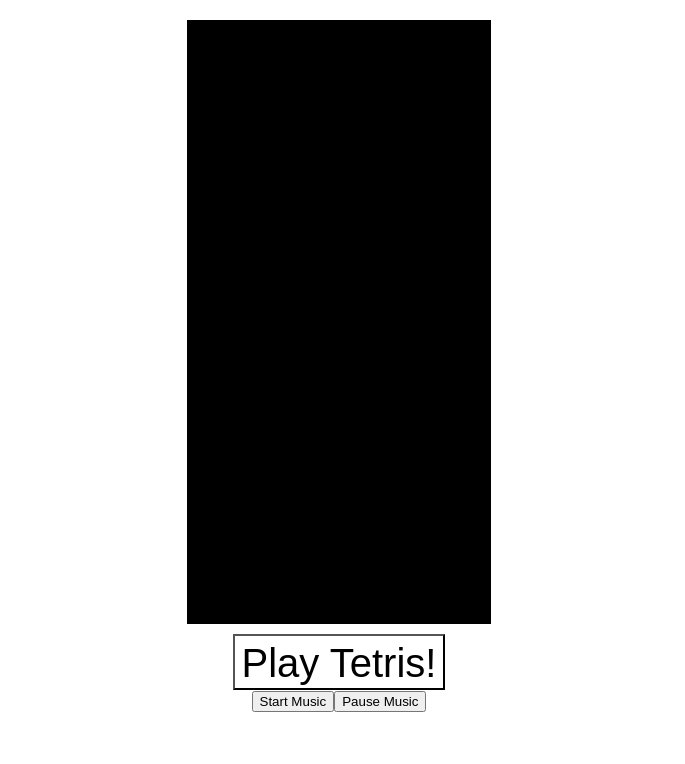
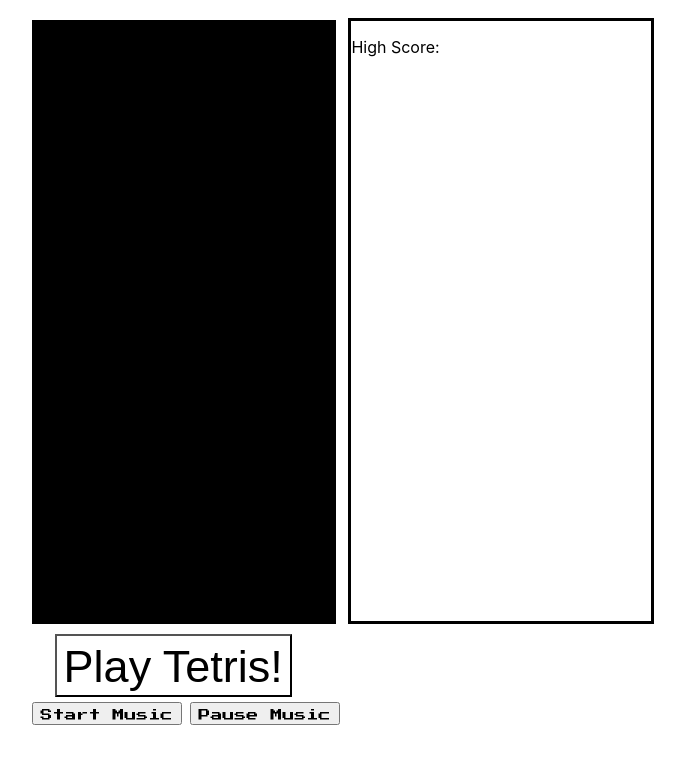
Before and after one commit to ablueplatypus/Drop-A-Block, a React (Create React App) app: page / in a window 1280 px wide. Shown: the top 764 px of the page, without its empty margins (301-986 px from the left). Built offline with nearby package versions, Linux system fonts and the light colour scheme.

Commit message:
added styling and the section where scores will be displayed

```diff
--- a/public/index.html
+++ b/public/index.html
@@ -3,6 +3,7 @@
   <head>
     <meta charset="utf-8" />
     <link rel="shortcut icon" href="%PUBLIC_URL%/Tetrislogo.png" />
+    <link rel="stylesheet" href="https://fonts.googleapis.com/css?family=Press+Start+2P">
     <meta
       name="viewport"
       content="width=device-width, initial-scale=1, shrink-to-fit=no"
--- a/src/App.css
+++ b/src/App.css
@@ -1,39 +1,9 @@
-/* CSS from React Creat App */
-.App {
-  text-align: center;
-}
-
-.App-logo {
-  animation: App-logo-spin infinite 20s linear;
-  height: 40vmin;
-  pointer-events: none;
-}
-
-.App-header {
-  background-color: #282c34;
-  min-height: 100vh;
-  display: flex;
-  flex-direction: column;
-  align-items: center;
-  justify-content: center;
-  font-size: calc(10px + 2vmin);
-  color: white;
-}
-
-.App-link {
-  color: #61dafb;
-}
-
-@keyframes App-logo-spin {
-  from {
-    transform: rotate(0deg);
-  }
-  to {
-    transform: rotate(360deg);
-  }
-}
-
  /* MY CSS */
+ .App {
+   display: flex;
+   flex-flow: row nowrap;
+   justify-content: center
+ }
 
 canvas {
   display: block;
@@ -45,12 +15,39 @@
 #playbutton {
   /* width: 100px;
   height: 100px; */
-  cursor: crosshair;
+  cursor: pointer;
   background-color: white;
-  display: block;
+  flex: initial;
   font-family: Arcade, ZCOOL QingKe HuangYou, Arial, sans-serif;
-  font-size: 40px;
+  font-size: 45px;
   padding: 5px 7px 2px;
-  margin: auto;
+  margin-left: 31px;
   margin-top: 10px;
 }
+
+.scores {
+  border: solid 3px;
+  flex: initial;
+  margin-left: 0.3rem;
+  margin-top: 18px;
+  height: 600px;
+  order: 2;
+  width:300px;
+}
+
+.tetris {
+  width: 320px;
+  height: 620px;
+  flex: 0 1 auto;
+  order: 1;
+  position: relative;
+}
+
+.soundbuttons {
+  font-family: 'Press Start 2p', Arial, sans-serif;
+  font-size: 12px;
+  padding: 5px 7px 2px;
+  margin-top: 5px;
+  margin-left: 8px;
+  cursor: pointer;
+}
--- a/src/App.js
+++ b/src/App.js
@@ -9,6 +9,8 @@
   this.url = "https://ia800504.us.archive.org/33/items/TetrisThemeMusic/Tetris.mp3"
   this.lineClear = "http://www.vertigogaming.org/downloads/svencoop/sound/sc_tetris/clear.wav"
   this.piecePlaced = "http://www.bndclan.com/Bend3r/Bend3r/hl-content/cstrike/sound/tetris/fall.wav"
+  this.gameOverSound = "http://mattersofgrey.com/audio/superMarioBros-gameOver.mp3"
+  this.gameOverAudio = new Audio(this.gameOverSound)
   this.placedAudio = new Audio (this.piecePlaced)
   this.lineClearAudio = new Audio(this.lineClear)
   this.audio = new Audio(this.url)
@@ -38,6 +40,10 @@
     this.audio.currentTime = 0
   }
 
+  gameOverSoundHandler = () => {
+    this.gameOverAudio.play()
+  }
+
   playLineClear = () => {
     this.lineClearAudio.play()
   }
@@ -59,6 +65,9 @@
   render() {
     return (
         <div className="App">
+          <div className="scores">
+            <p>High Score:</p>
+          </div>
           <CanvasDrawing
             music={this.state}
             play={this.play}
@@ -66,6 +75,8 @@
             stopMusic={this.stop}
             lineClearSound={this.playLineClear}
             playFallSound={this.playFall}
+            gameOverSound={this.gameOverSoundHandler}
+            handleKeyPress={this.handleKeyPress}
             />
         </div>
     );
--- a/src/CanvasDrawing.js
+++ b/src/CanvasDrawing.js
@@ -54,6 +54,7 @@
     startGame: false,
     context: null,
     loopMusic: true,
+
     // selectedSound: 'place'
     // input: new InputManager(),
   }
@@ -69,27 +70,33 @@
     // this.state.input.bindKeys();
     const context = this.refs.canvas.getContext('2d')
     this.setState({context: context})
+    // document.onkeydown = (e) => {
+    //   let keys = {
+    //       37: 'left',
+    //       39: 'right',
+    //       40: 'down',
+    //       38: 'rotate',
+    //       32: 'drop',
+    //       65: 'left',
+    //       68: 'right',
+    //       87: 'rotate',
+    //       83: 'drop',
+    //       13: 'rotate'
+    //   };
+    //   if (typeof keys[e.keyCode] != undefined) {
+    //     // console.log(typeof keys[e.keyCode]);
+    //       this.keyPress(keys[e.keyCode]);
+    //       // render();
+    //   }
+    // }
 
-    document.onkeydown = (e) => {
-      let keys = {
-          37: 'left',
-          39: 'right',
-          40: 'down',
-          38: 'rotate',
-          32: 'drop'
-      };
-      if (typeof keys[e.keyCode] != undefined) {
-        // console.log(typeof keys[e.keyCode]);
-          this.keyPress(keys[e.keyCode]);
-          // render();
-      }
-    };
     requestAnimationFrame(()=>{this.update()})
   }
 
   update = () => {
     // console.log(this.state.input.pressedKeys)
     if (this.state.startGame) {
+      this.keyPress()
     }
     requestAnimationFrame(() => {this.update()})
   }
@@ -103,30 +110,36 @@
     this.state.context.strokeRect(30 * x, 30 * y, 30, 30)
   }
 
+  keyPressFun = (e) => {
+    console.log(e);
+    // end of document onkeydown.
+  }
+
   renderWorld = () => {
-    this.state.context.save()
-    this.state.context.clearRect(0,0, 300, 600)
+    let context=this.state.context
+    context.save()
+    context.clearRect(0,0, 300, 600)
 
-    this.state.context.strokeStyle = 'black'
+    context.strokeStyle = 'black'
     for (let x = 0; x < this.columns; ++x) {
       for (let y = 0; y < this.rows; ++y) {
         if(this.board[y][x]) {
-          this.state.context.fillStyle = this.colors[this.board[y][x] - 1]
+          context.fillStyle = this.colors[this.board[y][x] - 1]
           this.drawBlock(x, y)
         }
       }
     }
-    this.state.context.fillStyle = 'red';
-    this.state.context.strokeStyle = 'black';
+    context.fillStyle = 'red';
+    context.strokeStyle = 'black';
     for (let y = 0; y < 4; y++) {
       for (let x = 0; x < 4; ++x) {
         if (this.currentShape[y][x]) {
-          this.state.context.fillStyle = this.colors[this.currentShape[y][x] - 1];
+          context.fillStyle = this.colors[this.currentShape[y][x] - 1];
           this.drawBlock(this.currentX + x, this.currentY + y)
         }
       }
     }
-    this.state.context.restore()
+    context.restore()
     // console.log(this.board)
   } // end of renderWolrd function.
 
@@ -154,7 +167,7 @@
        // debugger
        [array[i], array[j]] = [array[j], array[i]]
     }
-    console.log(array);
+    // console.log(array);
     return array
   }
 
@@ -204,6 +217,7 @@
                     if (offsetY === 1 && this.freezed) {
                         this.gameOver = true; // gameOver if the current shape is at the top row
                         this.props.stopMusic()
+                        this.props.gameOverSound()
                         console.log(this.board);
                         // music can stop here.
                         document.querySelector('#playbutton').disabled = false;
@@ -217,10 +231,10 @@
   }
 
   clearLines() {
-    for (let y = this.rows - 1; y >= 0; --y) { // first for loop
+    for (let y = this.rows - 1; y >= 0; --y) {
         let rowFilled = true;
       for (let x = 0; x < this.columns; ++x) {
-        if (this.board[y][x] == 0) {
+        if (this.board[y][x] === 0) {
             rowFilled = false;
             break;
         }
@@ -302,6 +316,7 @@
           }
           this.canMove();
           break;
+
     }
   }
 
@@ -343,24 +358,21 @@
     this.props.play()
     document.querySelector('#playbutton').disabled = true
   }
+/*********************************************************************/
+// handleKeyPress = (event) => {
+//   // console.log(event);
+//   console.log('hello from handleKeyPress');
+// }
 
-/*********************************************************************/
-
-// <audio ref={(fall) => {this.fall = fall;}}>
-// <source
-// src="http://www.bndclan.com/Bend3r/Bend3r/hl-content/cstrike/sound/tetris/fall.wav"
-// </source>
-// </audio>
 
   render() {
-    // console.log(this.state.context);
     return (
-      <div>
+      <div className="tetris" onKeyDown={() => console.log("yup")}>
         <br/>
         <canvas id="world" ref="canvas" width={this.state.worldWidth} height={this.state.worldHeight}></canvas>
         <button id="playbutton" onClick={() => this.playGameHandler()}>Play Tetris!</button>
-        <button id="startMusic" onClick={() => this.props.play()}>Start Music</button>
-        <button id="pauseMusic" onClick={(e) => this.props.pause(e)}>Pause Music</button>
+        <button className="soundbuttons" onClick={() => this.props.play()}>Start Music</button>
+        <button className="soundbuttons" onClick={(e) => this.props.pause(e)}>Pause Music</button>
       </div>
     );
   }
```
Also changed, not shown: src/InputKeys.js (added, +23 -0 lines). Lines whose indentation alone changed are shown as unchanged.
